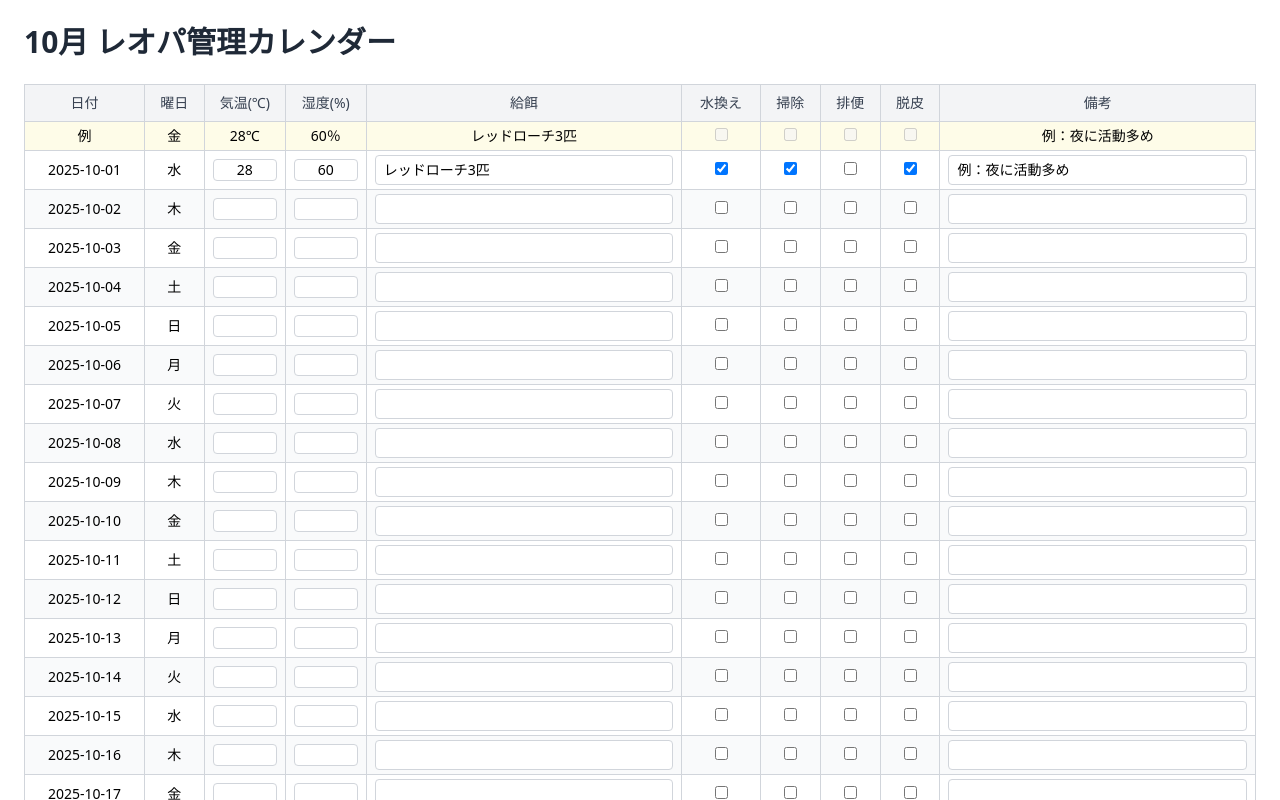
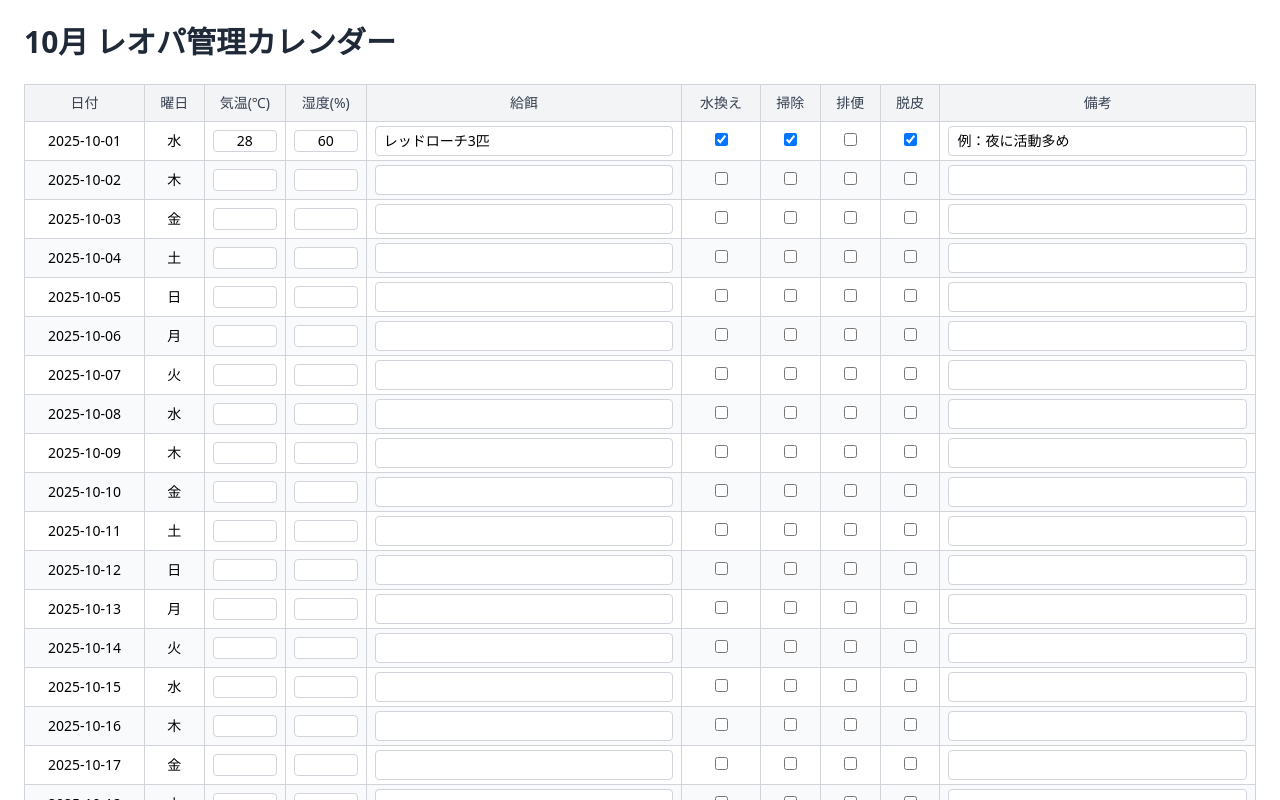
Before and after one commit to h-ichi/leopa-app, a React app in the folder frontend/: page / in a window 1280 px wide. Shown: the top 800 px of the page. Built offline with nearby package versions, Linux system fonts and the light colour scheme; the HTML template or start-up script is replaced by a standard one.

Commit message:
型エラー修正

```diff
--- a/frontend/src/LeopaCalendar.tsx
+++ b/frontend/src/LeopaCalendar.tsx
@@ -21,19 +21,25 @@ const openDB = (): Promise<IDBDatabase> => {
   });
 };
 
-const saveLogsToDB = async (logs: DailyLog[]) => {
+// 保存関数をPromiseでラップ
+const saveLogsToDB = async (logs: DailyLog[]): Promise<void> => {
   const db = await openDB();
-  const tx = db.transaction(STORE_NAME, 'readwrite');
-  const store = tx.objectStore(STORE_NAME);
-  logs.forEach(log => store.put(log));
-  return tx.complete;
+  return new Promise<void>((resolve, reject) => {
+    const tx = db.transaction(STORE_NAME, 'readwrite');
+    const store = tx.objectStore(STORE_NAME);
+    logs.forEach(log => store.put(log));
+
+    tx.oncomplete = () => resolve();
+    tx.onerror = () => reject(tx.error);
+  });
 };
 
+// 読み込み関数
 const loadLogsFromDB = async (): Promise<DailyLog[]> => {
   const db = await openDB();
-  const tx = db.transaction(STORE_NAME, 'readonly');
-  const store = tx.objectStore(STORE_NAME);
   return new Promise((resolve, reject) => {
+    const tx = db.transaction(STORE_NAME, 'readonly');
+    const store = tx.objectStore(STORE_NAME);
     const request = store.getAll();
     request.onsuccess = () => resolve(request.result.length ? request.result : sampleLogs);
     request.onerror = () => reject(request.error);
@@ -45,14 +51,14 @@ const LeopaCalendar: React.FC = () => {
 
   // 初期ロード：IndexedDBから取得
   useEffect(() => {
-    loadLogsFromDB().then(setLogs);
+    loadLogsFromDB().then(setLogs).catch(console.error);
   }, []);
 
   // データ変更時にIndexedDBに保存
   const handleChange = (index: number, field: keyof DailyLog, value: string | boolean) => {
     setLogs(prev => {
       const newLogs = prev.map((log, i) => i === index ? { ...log, [field]: value } : log);
-      saveLogsToDB(newLogs);
+      saveLogsToDB(newLogs).catch(console.error);
       return newLogs;
     });
   };
@@ -94,61 +100,38 @@ const LeopaCalendar: React.FC = () => {
           </tr>
         </thead>
         <tbody>
-          {/* --- 例の1行目 --- */}
-          <tr className="bg-yellow-50">
-            <td className="border border-gray-300 px-2 py-1">例</td>
-            <td className="border border-gray-300 px-2 py-1">金</td>
-            <td className="border border-gray-300 px-2 py-1 w-16">28℃</td>
-            <td className="border border-gray-300 px-2 py-1 w-16">60％</td>
-            <td className="border border-gray-300 px-2 py-1">レッドローチ3匹</td>
-            <td className="border border-gray-300 px-2 py-1"><input type="checkbox" disabled className="mx-auto" /></td>
-            <td className="border border-gray-300 px-2 py-1"><input type="checkbox" disabled className="mx-auto" /></td>
-            <td className="border border-gray-300 px-2 py-1"><input type="checkbox" disabled className="mx-auto" /></td>
-            <td className="border border-gray-300 px-2 py-1"><input type="checkbox" disabled className="mx-auto" /></td>
-            <td className="border border-gray-300 px-2 py-1">例：夜に活動多め</td>
-          </tr>
-
-          {/* --- 実際のデータ行 --- */}
           {logs.map((log, i) => (
             <tr key={log.date} className={i % 2 === 0 ? 'bg-white' : 'bg-gray-50'}>
               <td className="border border-gray-300 px-2 py-1">{log.date}</td>
               <td className="border border-gray-300 px-2 py-1">{log.dayOfWeek}</td>
-
               <td className="border border-gray-300 px-2 py-1 w-16">
                 <input type="text" value={log.temp} onChange={e => handleChange(i, 'temp', e.target.value)}
                   className="w-16 text-center border border-gray-300 rounded focus:outline-none focus:ring-2 focus:ring-indigo-400" />
               </td>
-
               <td className="border border-gray-300 px-2 py-1 w-16">
                 <input type="text" value={log.humidity} onChange={e => handleChange(i, 'humidity', e.target.value)}
                   className="w-16 text-center border border-gray-300 rounded focus:outline-none focus:ring-2 focus:ring-indigo-400" />
               </td>
-
               <td className="border border-gray-300 px-2 py-1">
                 <input type="text" value={log.feeding} onChange={e => handleChange(i, 'feeding', e.target.value)}
                   className="w-full px-2 py-1 border border-gray-300 rounded focus:outline-none focus:ring-2 focus:ring-indigo-400" />
               </td>
-
               <td className="border border-gray-300 px-2 py-1">
                 <input type="checkbox" checked={log.waterChange} onChange={e => handleChange(i, 'waterChange', e.target.checked)}
                   className="mx-auto" />
               </td>
-
               <td className="border border-gray-300 px-2 py-1">
                 <input type="checkbox" checked={log.cleaning} onChange={e => handleChange(i, 'cleaning', e.target.checked)}
                   className="mx-auto" />
               </td>
-
               <td className="border border-gray-300 px-2 py-1">
                 <input type="checkbox" checked={log.poop} onChange={e => handleChange(i, 'poop', e.target.checked)}
                   className="mx-auto" />
               </td>
-
               <td className="border border-gray-300 px-2 py-1">
                 <input type="checkbox" checked={log.shed} onChange={e => handleChange(i, 'shed', e.target.checked)}
                   className="mx-auto" />
               </td>
-
               <td className="border border-gray-300 px-2 py-1">
                 <input type="text" value={log.notes} onChange={e => handleChange(i, 'notes', e.target.value)}
                   className="w-full px-2 py-1 border border-gray-300 rounded focus:outline-none focus:ring-2 focus:ring-indigo-400" />
@@ -158,7 +141,6 @@ const LeopaCalendar: React.FC = () => {
         </tbody>
       </table>
 
-      {/* CSV出力ボタン */}
       <button onClick={exportCSV}
         className="mt-4 px-4 py-2 bg-indigo-500 text-white rounded hover:bg-indigo-600">
         CSV出力
```
